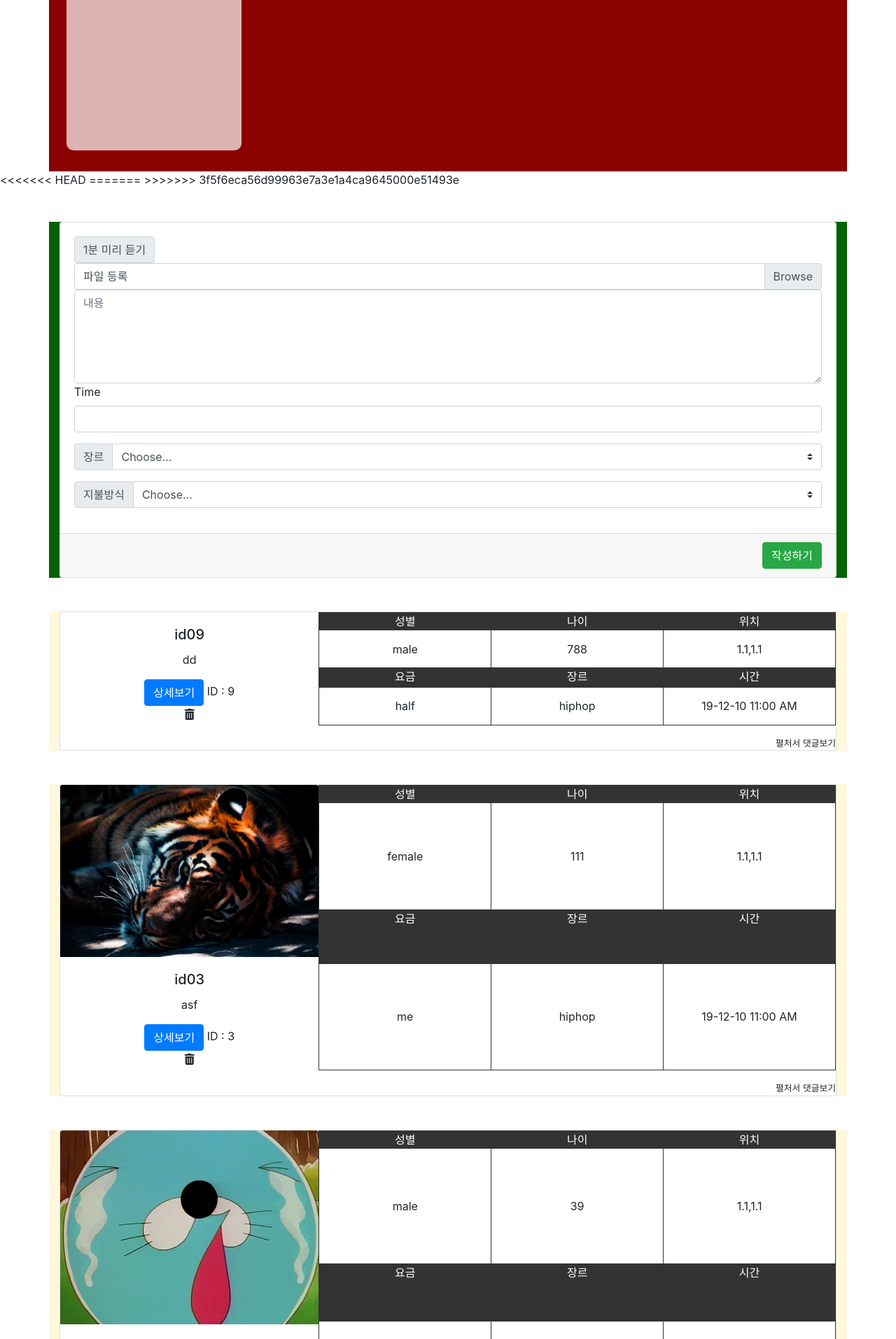
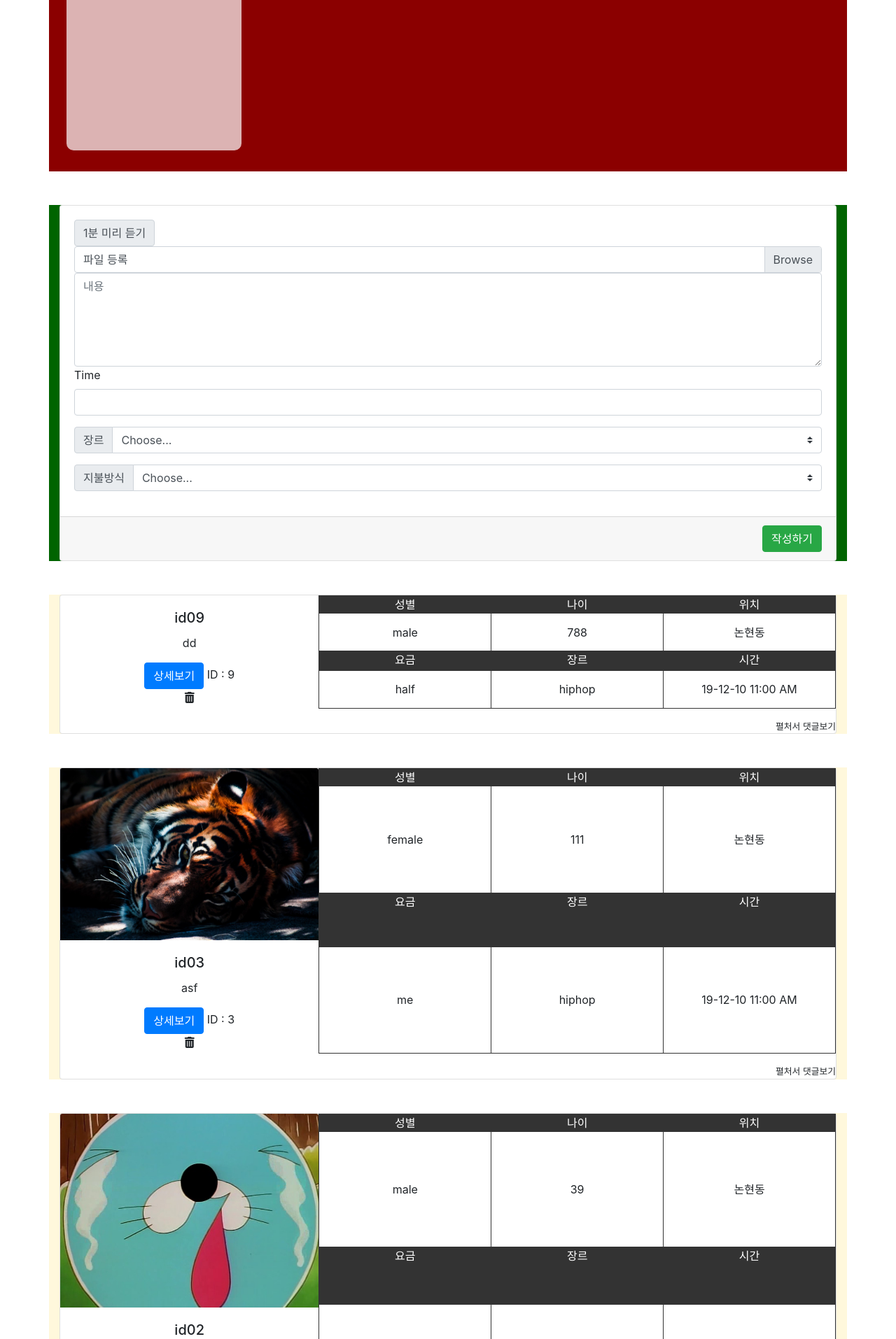
Before and after one commit to jkim0715/SingSing, a Django app: page /sing/ in a window 1280 px wide. Shown: the part 342-2256 px from the top of the page at 70% size. Run offline with Django 3.2, Linux system fonts and the light colour scheme; data comes from the database, SQL or seed files in the repository; parts of the project's set-up code (start-up, migrations or seed data) failed here and were passed over; some libraries are stand-ins or nearby versions.

Commit message:
edit post

```diff
--- a/singsing/post/static/js/map.js
+++ b/singsing/post/static/js/map.js
@@ -1,19 +1,19 @@
 
 var latitude;
 var longitude;
-var url = window.location.host + '/karake/sing/'
+// var url = window.location.host + '/karake/sing/'
 function getLocation(){
     if(navigator.geolocation){
         navigator.geolocation.getCurrentPosition(function(position){
             latitude= position.coords.latitude
             longitude =position.coords.longitude
-<<<<<<< HEAD
+
             $('#postlatitude').val(latitude);
-            $('#postlongitude').val(latitude);
-=======
+            $('#postlongitude').val(longitude);
+
 
             alert(latitude+' '+longitude);
->>>>>>> 3f5f6eca56d99963e7a3e1a4ca9645000e51493e
+
             var moveLatLon = new kakao.maps.LatLng(latitude, longitude);
             ps.keywordSearch("코인노래방", placesSearchCB, {location: new kakao.maps.LatLng(latitude, longitude)});
                 // 중심 이동
--- a/singsing/post/templates/_map.html
+++ b/singsing/post/templates/_map.html
@@ -17,9 +17,3 @@
         </div>
     </div>
 </div>
-
-<<<<<<< HEAD
-
-
-=======
->>>>>>> 3f5f6eca56d99963e7a3e1a4ca9645000e51493e
--- a/singsing/post/templates/_post.html
+++ b/singsing/post/templates/_post.html
@@ -1,6 +1,6 @@
 {% load bootstrap4 %}
 {% comment %} 게시글 작성 {% endcomment %}
-<div class="container mt-5" style="background-color:darkgreen;">
+<div class="container mt-5" style="background-color:darkgreen;" >
     <div class="card">
         <form method='POST' enctype="multipart/form-data">
             <input type="hidden" name=csrfmiddlewaretoken value="{{csrf_token}}">
@@ -75,8 +75,6 @@
                     <img src="{{post.profile.image_thumbnail.url}}" class="card-img-top" alt="...">
                     {% else %}
                     {% endif %}
-
-
                 </span>
 
                 <div class="card-body">
@@ -85,7 +83,6 @@
                     <a href="{% url 'accounts:profile' post.user.id %}" class="btn btn-primary">상세보기</a>
                     ID : {{post.user.id}} <br>
                     <i class="fas fa-trash-alt deletePost" data-id="{{post.id}}"></i>
-
                 </div>
 
             </div>
@@ -103,7 +100,8 @@
                     <div class="tr">
                         <div class="td">{{post.profile.gender}}</div>
                         <div class="td"> {{post.profile.age}}</div>
-                        <div class="td">{{post.latitude}},{{post.longitude}}</div>
+                        {% comment %} <div class="td">{{post.latitude}},{{post.longitude}}</div> {% endcomment %}
+                        <div class="td">논현동</div>
                     </div>
                 </div>
                 <div class="thead">
@@ -155,7 +153,7 @@
             {% for comment in post.comments %}
             <li class="list-group-item" id="comment-{{comment.id}}">
                 <div class="text-right">
-                    {{comment.contents}}
+                    {{comment.user.username}} : {{comment.contents}}
                     <span><i class="far fa-trash-alt commentDelete" data-id="{{comment.id}}"></i></span>
                 </div>
             </li>
--- a/singsing/post/templates/base.html
+++ b/singsing/post/templates/base.html
@@ -7,7 +7,7 @@
     <meta http-equiv="X-UA-Compatible" content="ie=edge">
     <title>Document</title>
     <link rel="stylesheet" href="https://stackpath.bootstrapcdn.com/bootstrap/4.3.1/css/bootstrap.min.css" integrity="sha384-ggOyR0iXCbMQv3Xipma34MD+dH/1fQ784/j6cY/iJTQUOhcWr7x9JvoRxT2MZw1T" crossorigin="anonymous">
-
+    <script src="https://js.pusher.com/5.0/pusher.min.js"></script>
     {% block stylesheet %}
 
     {% endblock %}
--- a/singsing/post/templates/index.html
+++ b/singsing/post/templates/index.html
@@ -4,7 +4,7 @@
 
 {% block stylesheet %}
 
-    <link rel = "stylesheet" href="{% static 'css/map.css'%}">
+<link rel="stylesheet" href="{% static 'css/map.css'%}">
 
 {% endblock %}
 
@@ -25,18 +25,21 @@
 
 {% block script %}
 <script src="https://cdnjs.cloudflare.com/ajax/libs/lodash.js/4.17.15/lodash.min.js"></script>
-<script type="text/javascript" src="//dapi.kakao.com/v2/maps/sdk.js?appkey=0f53aa3730d09b8b804daa648c5f615c&libraries=services"></script>
+<script type="text/javascript"
+    src="//dapi.kakao.com/v2/maps/sdk.js?appkey=0f53aa3730d09b8b804daa648c5f615c&libraries=services"></script>
 <script src="//cdnjs.cloudflare.com/ajax/libs/timepicker/1.3.5/jquery.timepicker.min.js"></script>
 
-<script>var garaokay = "{% url 'garaokay' %}"; var token = '{{ csrf_token }}' </script>
+<script>
+    var garaokay = "{% url 'garaokay' %}";
+    var token = '{{ csrf_token }}'
+</script>
 
 <script src='{% static "js/map.js" %}'></script>
 
 
+
 <script>
-
-
- $(document).ready(function(){
+    $(document).ready(function () {
         $('input.timepicker').timepicker({
             timeFormat: 'hh:mm p',
             interval: 60,
@@ -127,7 +130,7 @@ $(document).on('submit', ".commentForm", function (e) {
                     `
                 <li class="list-group-item" id="comment-${data.comment_id}">
                     <div class="text-right">
-                        ${data.content}
+                    ${data.comment_writter} : ${data.content}
                     <span><i class="far fa-trash-alt commentDelete" data-id="${data.comment_id}"></i></span>
                     </div>
                 </li>
--- a/singsing/post/views.py
+++ b/singsing/post/views.py
@@ -13,8 +13,8 @@ def index(request):
         post = Post()
         post.contents = request.POST['contents']
         post.user_id= request.POST['userId']
-        post.latitude =1.1 #request.POST['latitude']
-        post.longitude =1.1#request.POST['longitude']
+        post.latitude =request.POST['latitude']
+        post.longitude =request.POST['longitude']
         post.genre = request.POST['genre']
         post.payment = request.POST['payment']
         now = datetime.now()
@@ -55,6 +55,7 @@ def comment(request):
         if request.user.is_authenticated:
             contents = request.POST["comment"]
             post_id= request.POST["post_id"]
+            comment_writter = request.user.username
             comment = Comment()
             comment.contents = contents
             comment.post_id= post_id
@@ -63,12 +64,14 @@ def comment(request):
             context = {
                 'content': comment.contents,
                 'id':post_id,
-                'comment_id':comment.id
+                'comment_id':comment.id,
+                'comment_writter' : comment_writter
             }
     return HttpResponse(json.dumps(context), content_type="application/json")
 
 def garaokay(request):
     if request.method=="POST":
+
         place, created = Place.objects.get_or_create(
             place_id= request.POST["place_id"],
             name= request.POST["place_title"],
```
Also changed, not shown: singsing/post/migrations/0001_initial.py, singsing/post/migrations/0002_auto_20191210_1857.py (deleted). Lines whose indentation alone changed are shown as unchanged.
